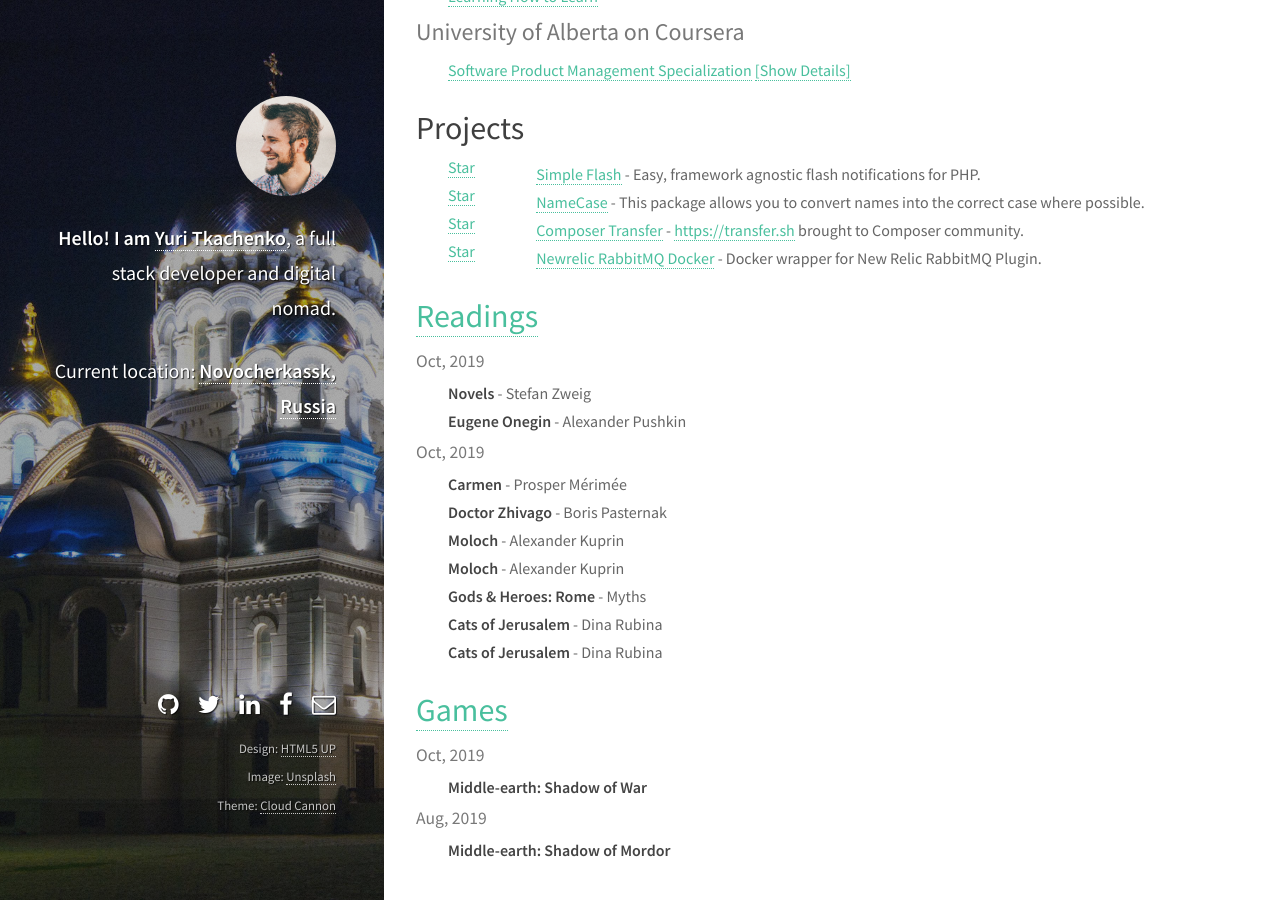
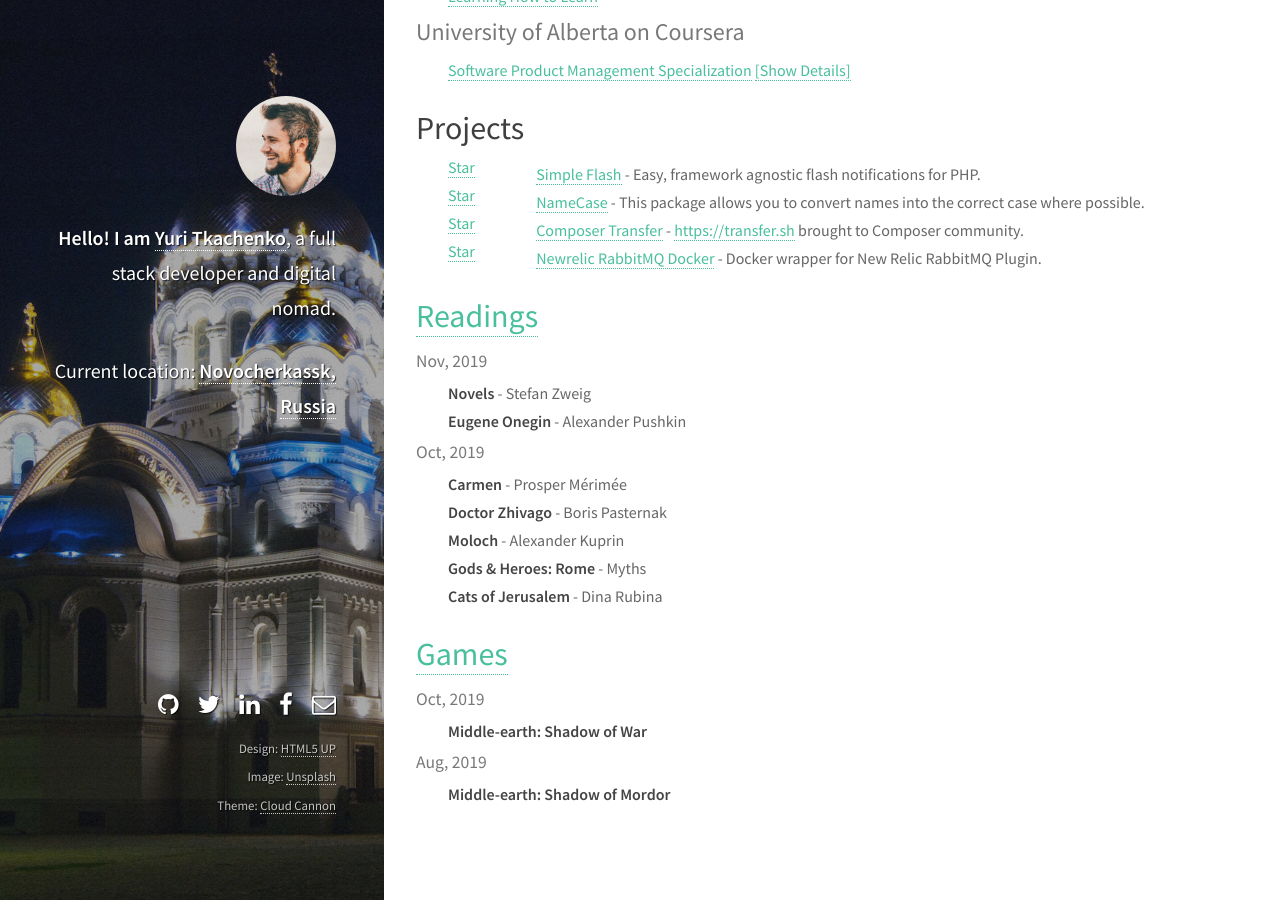
Before and after one commit to tamtamchik/tamtamchik.github.io, a Jekyll site: the page built from index.html, in a window 1280 px wide and 900 px high, scrolled down 560 px. Built offline with Jekyll 4.4.1, drawn with Linux system fonts in a browser that asks for light colours.

Commit message:
Update books.yml

```diff
--- a/_data/books.yml
+++ b/_data/books.yml
@@ -1,4 +1,4 @@
-- date: 2019-10-01
+- date: 2019-11-01
   books:
     - title: Novels
       author: Stefan Zweig
@@ -13,12 +13,8 @@
       author: Boris Pasternak
     - title: Moloch
       author: Alexander Kuprin
-    - title: Moloch
-      author: Alexander Kuprin
     - title: "Gods & Heroes: Rome"
       author: Myths
-    - title: Cats of Jerusalem
-      author: Dina Rubina
     - title: Cats of Jerusalem
       author: Dina Rubina
 
```
